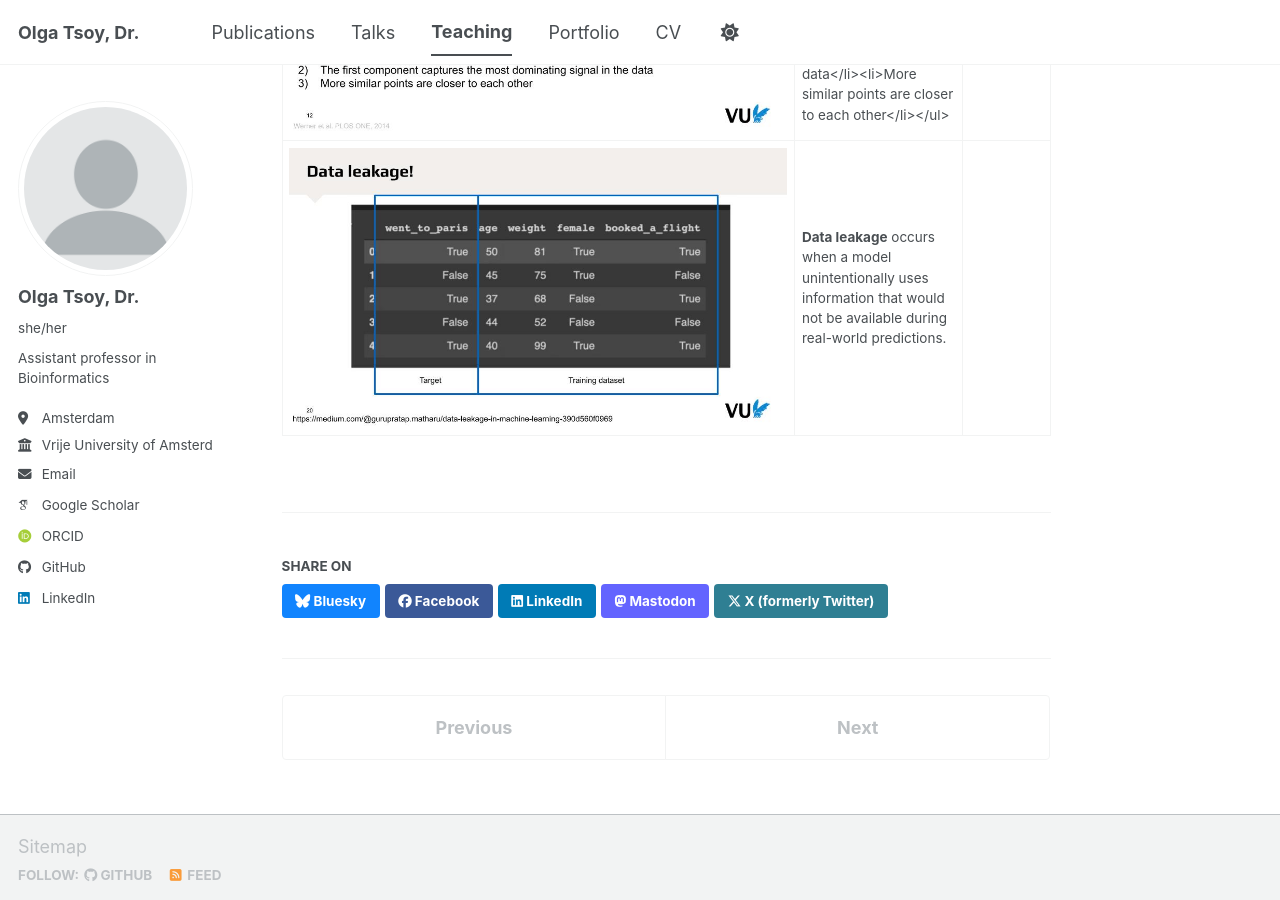
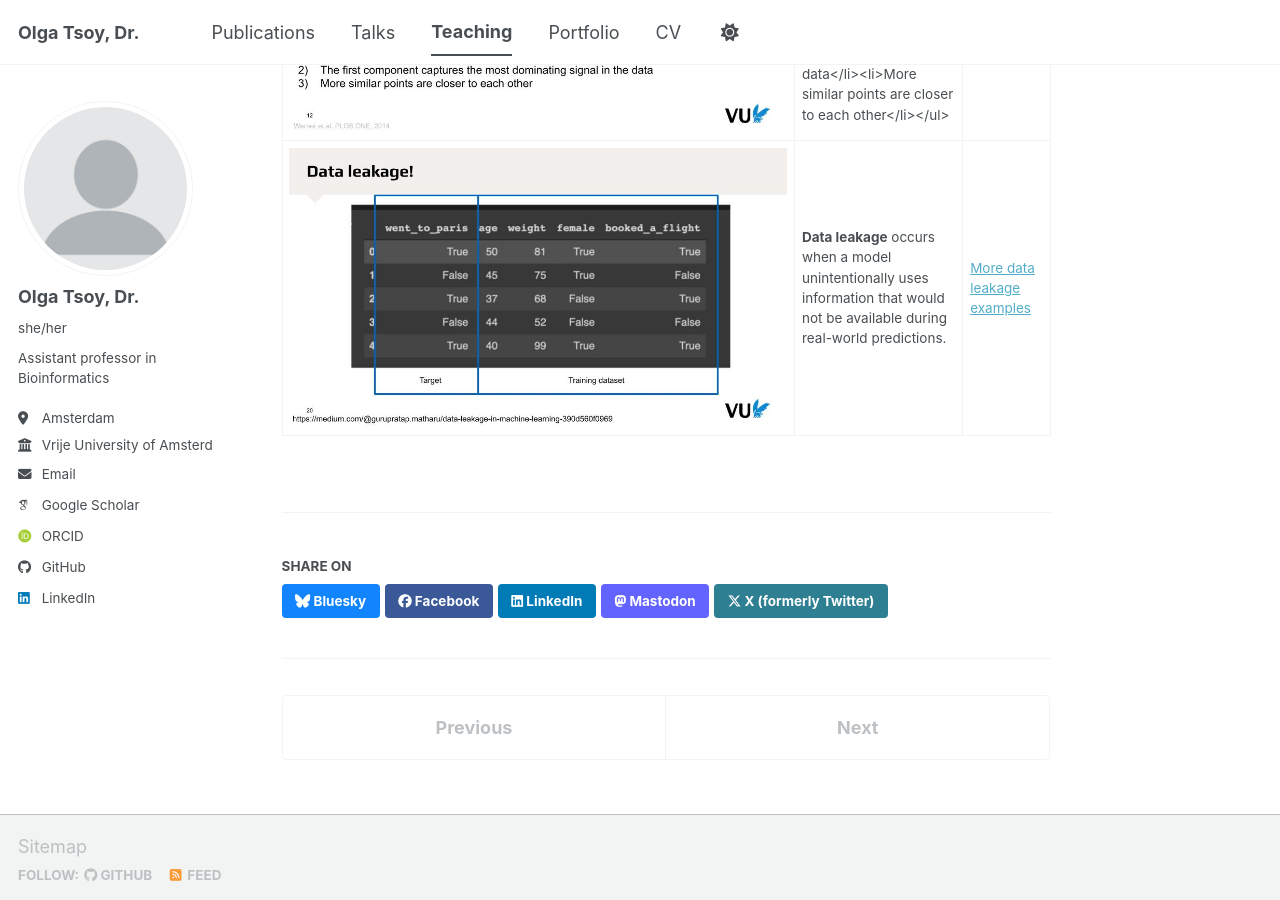
Before and after one commit to OlgaVT/OlgaVT.github.io, a Jekyll site: the page built from _teaching/bbsb_lecture_7.md, in a window 1280 px wide and 900 px high, scrolled down 9929 px. Built offline with Jekyll 4.4.1, drawn with Linux system fonts in a browser that asks for light colours; some web fonts are replaced; a script bundle is joined from its source files by our own code; library files that are not in the unit come from our copies.

Commit message:
Update bbsb_lecture_7.md

```diff
--- a/_teaching/bbsb_lecture_7.md
+++ b/_teaching/bbsb_lecture_7.md
@@ -63,4 +63,4 @@ The Kaggle course on [Machine learning](https://www.kaggle.com/learn/intro-to-ma
 | <img src="https://github.com/OlgaVT/OlgaVT.github.io/blob/master/images/BBSB-8_6.jpg" width="25000">  |Using too many features for the model might lead to **overfitting**: an unwanted behaviour of a model which fits the training data too closely and fails to do accurate predictions on the test data.||
 | <img src="https://github.com/OlgaVT/OlgaVT.github.io/blob/master/images/BBSB-8_11.jpg" width="25000">  |<ul>Feature selection approaches:<li>Dimensionality reduction</li><li>Based on domain knowledge</li><li>Based on relation with class label: choose features that is associated with an output data</li><li>Regularization: penalizing too high model coefficients or weights</li></ul>|[Example based on a domain knowledge](https://pubmed.ncbi.nlm.nih.gov/27397505/)|
 | <img src="https://github.com/OlgaVT/OlgaVT.github.io/blob/master/images/BBSB-8_12.jpg" width="25000">  |<ul>Dimensionality reduction (intuition)<li>Project high-dimensional data into lower dimensions that capture the most variance</li><li>The first component captures the most dominating signal in the data</li><li>More similar points are closer to each other</li></ul>||
-| <img src="https://github.com/OlgaVT/OlgaVT.github.io/blob/master/images/BBSB-8_20.jpg" width="25000">  |**Data leakage** occurs when a model unintentionally uses information that would not be available during real-world predictions.||
+| <img src="https://github.com/OlgaVT/OlgaVT.github.io/blob/master/images/BBSB-8_20.jpg" width="25000">  |**Data leakage** occurs when a model unintentionally uses information that would not be available during real-world predictions.|[More data leakage examples](https://www.kaggle.com/code/hmdprs/exercise-data-leakage/notebook)|
```
